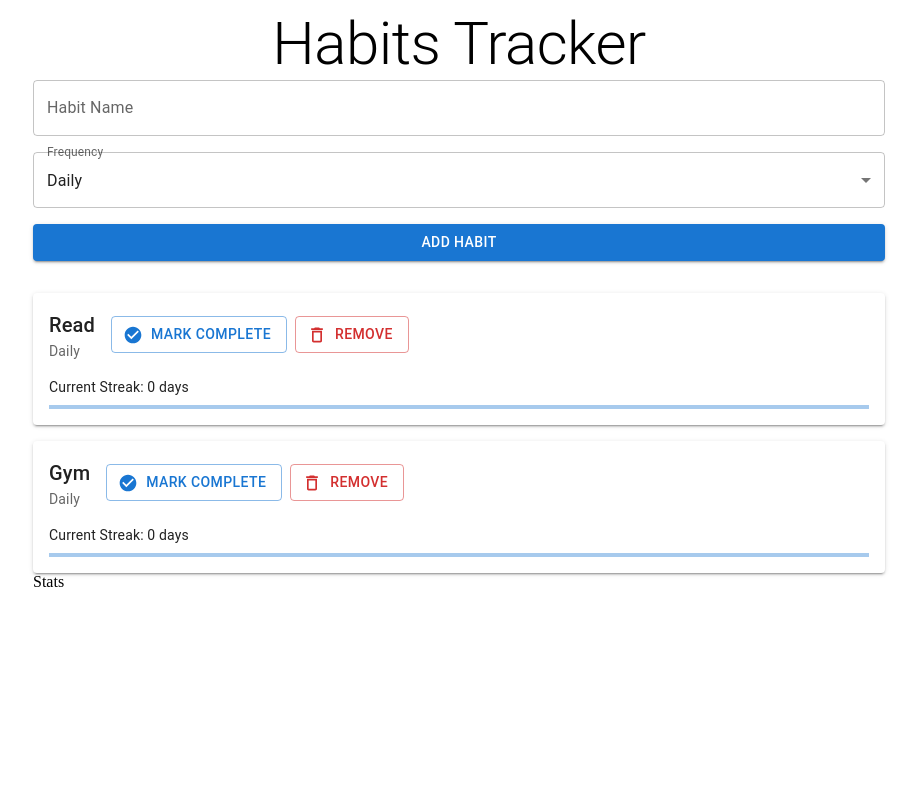
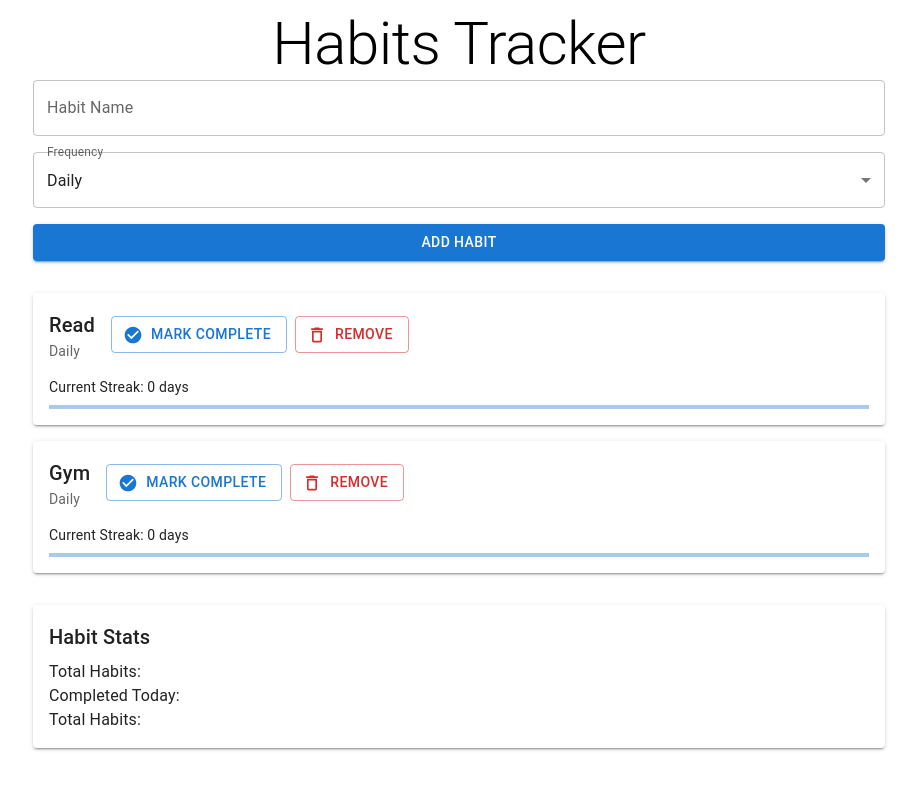
Before and after one commit to PraneethBunny123/habits-tracker, a React (Vite) app: page / in a window 1280 px wide. Shown: the top 790 px of the page, without its empty margins (181-1098 px from the left). Built offline with nearby package versions, Linux system fonts and the light colour scheme.

Commit message:
few styles and outline

```diff
--- a/src/components/HabitStats.jsx
+++ b/src/components/HabitStats.jsx
@@ -1,6 +1,7 @@
 import { useEffect } from "react"
 import { useDispatch, useSelector } from "react-redux"
 import { fetchHabits } from "../store/habit-slice"
+import { Paper, Typography } from "@mui/material"
 
 export default function HabitStats() {
     const {habits, isLoading, error} = useSelector((state) => state.habits)
@@ -12,6 +13,19 @@ export default function HabitStats() {
     }, [])
 
     return (
-        <div>Stats</div>
+        <Paper elevation={2} sx={{p: 2, mt: 4}}>
+            <Typography variant="h6" gutterBottom>
+                Habit Stats
+            </Typography>
+            <Typography variant="body1">
+                Total Habits:
+            </Typography>
+            <Typography variant="body1">
+                Completed Today:
+            </Typography>
+            <Typography variant="body1">
+                Total Habits:
+            </Typography>
+        </Paper>
     )
 }
```
